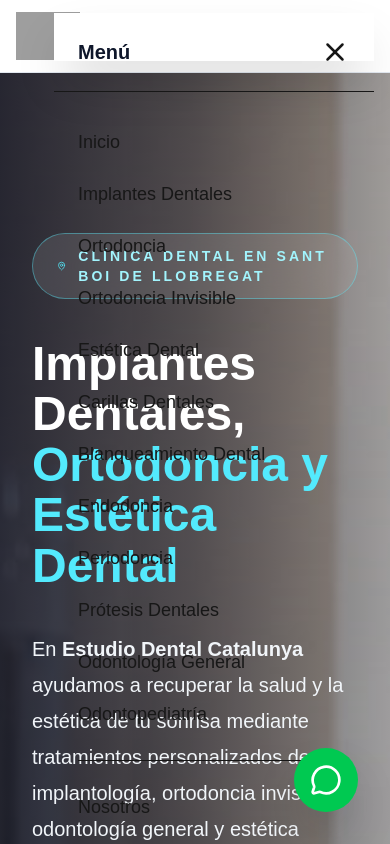
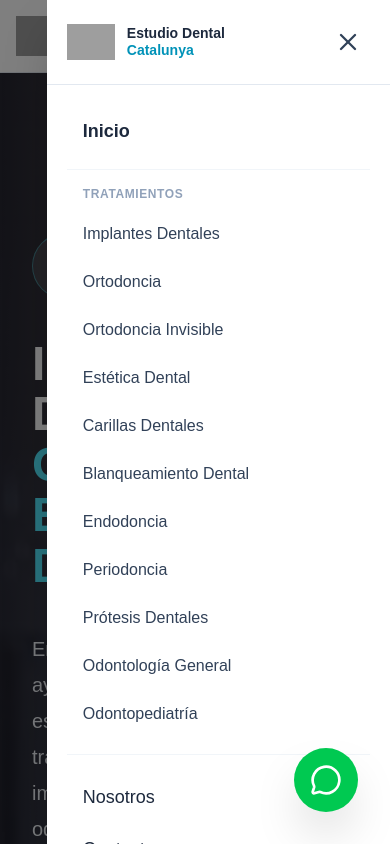
Before and after one commit to estudiodentalcataluna-sketch/estudio-dental-catalunya, a Next.js app: page / in a window 390 px wide. Both pictures are taken after a click on the button "Abrir menú". Shown: the top 844 px of the page. Built offline with nearby package versions, Linux system fonts and the light colour scheme; grey boxes are pictures that could not be loaded.

Commit message:
Mejorar menu movil y cabecera responsive

```diff
--- a/app/components/Header/Header.tsx
+++ b/app/components/Header/Header.tsx
@@ -6,14 +6,14 @@ import MobileMenu from "./MobileMenu";
 
 export default function Header() {
   return (
-    <header className="relative z-50 w-full">
+    <header className="sticky top-0 z-50 w-full">
       <TopBar />
 
       <div className="relative">
         <Navbar />
 
-        {/* Menú móvil */}
-        <div className="absolute right-4 top-1/2 z-[60] -translate-y-1/2 sm:right-6 xl:hidden">
+        {/* Cabecera móvil */}
+        <div className="absolute inset-x-0 top-0 z-[55] flex h-[72px] items-center bg-white px-4 sm:h-20 sm:px-6 xl:hidden">
           <MobileMenu />
         </div>
       </div>
--- a/app/components/Header/MobileMenu.tsx
+++ b/app/components/Header/MobileMenu.tsx
@@ -1,6 +1,7 @@
 "use client";
 
 import { useState } from "react";
+import Image from "next/image";
 import Link from "next/link";
 import { Menu, X } from "lucide-react";
 
@@ -11,115 +12,222 @@ export default function MobileMenu() {
 
   return (
     <>
-      {/* Botón hamburguesa */}
+      {/* Cabecera móvil */}
+      <div className="flex w-full items-center justify-between">
+        {/* Logo + nombre */}
+        <Link
+          href="/"
+          onClick={closeMenu}
+          className="flex items-center gap-3"
+        >
+          <Image
+            src="/images/logo-header.png"
+            alt="Estudio Dental Catalunya"
+            width={180}
+            height={50}
+            priority
+            className="h-10 w-auto object-contain"
+          />
 
-      <button
-        onClick={() => setOpen(true)}
-        className="xl:hidden rounded-lg p-2 text-slate-800"
-        aria-label="Abrir menú"
-      >
-        <Menu size={32} />
-      </button>
+          <span className="text-sm font-bold leading-tight text-slate-800 sm:text-base">
+            Estudio Dental
+            <span className="block text-cyan-600">
+              Catalunya
+            </span>
+          </span>
+        </Link>
 
-      {/* Fondo */}
+        {/* Botón hamburguesa */}
+        <button
+          type="button"
+          onClick={() => setOpen(true)}
+          className="rounded-xl p-2 text-slate-800 transition hover:bg-slate-100"
+          aria-label="Abrir menú"
+          aria-expanded={open}
+        >
+          <Menu size={30} strokeWidth={2} />
+        </button>
+      </div>
 
+      {/* Fondo oscuro */}
       {open && (
         <div
           onClick={closeMenu}
-          className="fixed inset-0 z-40 bg-black/50"
+          className="fixed inset-0 z-[60] bg-black/50"
+          aria-hidden="true"
         />
       )}
 
-      {/* Panel lateral */}
-
+      {/* Menú lateral */}
       <aside
-        className={`fixed right-0 top-0 z-50 h-full w-[320px] bg-white shadow-2xl transition-transform duration-300 ${
+        className={`fixed right-0 top-0 z-[70] flex h-full w-[min(88vw,360px)] flex-col bg-white shadow-2xl transition-transform duration-300 ${
           open ? "translate-x-0" : "translate-x-full"
         }`}
+        aria-hidden={!open}
       >
-        <div className="flex items-center justify-between border-b p-6">
+        {/* Cabecera del menú */}
+        <div className="flex items-center justify-between border-b border-slate-200 bg-white px-5 py-5">
+          <Link
+            href="/"
+            onClick={closeMenu}
+            className="flex items-center gap-3"
+          >
+            <Image
+              src="/images/logo-header.png"
+              alt="Estudio Dental Catalunya"
+              width={150}
+              height={45}
+              className="h-9 w-auto object-contain"
+            />
 
-          <h2 className="text-xl font-bold text-slate-900">
-            Menú
-          </h2>
+            <span className="text-sm font-bold leading-tight text-slate-800">
+              Estudio Dental
+              <span className="block text-cyan-600">
+                Catalunya
+              </span>
+            </span>
+          </Link>
 
           <button
+            type="button"
             onClick={closeMenu}
+            className="rounded-xl p-2 text-slate-700 transition hover:bg-slate-100"
             aria-label="Cerrar menú"
           >
-            <X size={30} />
+            <X size={28} />
           </button>
-
         </div>
 
-        <nav className="flex flex-col p-6">
-
-          <Link href="/" onClick={closeMenu} className="py-3 text-lg font-medium">
+        {/* Contenido */}
+        <nav className="flex-1 overflow-y-auto bg-white px-5 py-5">
+          <Link
+            href="/"
+            onClick={closeMenu}
+            className="block rounded-xl px-4 py-3 text-lg font-semibold text-slate-800 transition hover:bg-cyan-50 hover:text-cyan-700"
+          >
             Inicio
           </Link>
 
-          <Link href="/tratamientos/implantes" onClick={closeMenu} className="py-3 text-lg">
+          <div className="my-3 border-t border-slate-100" />
+
+          <p className="px-4 pb-2 pt-1 text-xs font-bold uppercase tracking-wider text-slate-400">
+            Tratamientos
+          </p>
+
+          <Link
+            href="/tratamientos/implantes"
+            onClick={closeMenu}
+            className="block rounded-xl px-4 py-3 text-base text-slate-700 transition hover:bg-cyan-50 hover:text-cyan-700"
+          >
             Implantes Dentales
           </Link>
 
-          <Link href="/tratamientos/ortodoncia" onClick={closeMenu} className="py-3 text-lg">
+          <Link
+            href="/tratamientos/ortodoncia"
+            onClick={closeMenu}
+            className="block rounded-xl px-4 py-3 text-base text-slate-700 transition hover:bg-cyan-50 hover:text-cyan-700"
+          >
             Ortodoncia
           </Link>
 
-          <Link href="/tratamientos/ortodoncia-invisible" onClick={closeMenu} className="py-3 text-lg">
+          <Link
+            href="/tratamientos/ortodoncia-invisible"
+            onClick={closeMenu}
+            className="block rounded-xl px-4 py-3 text-base text-slate-700 transition hover:bg-cyan-50 hover:text-cyan-700"
+          >
             Ortodoncia Invisible
           </Link>
 
-          <Link href="/tratamientos/estetica-dental" onClick={closeMenu} className="py-3 text-lg">
+          <Link
+            href="/tratamientos/estetica-dental"
+            onClick={closeMenu}
+            className="block rounded-xl px-4 py-3 text-base text-slate-700 transition hover:bg-cyan-50 hover:text-cyan-700"
+          >
             Estética Dental
           </Link>
 
-          <Link href="/tratamientos/carillas-dentales" onClick={closeMenu} className="py-3 text-lg">
+          <Link
+            href="/tratamientos/carillas-dentales"
+            onClick={closeMenu}
+            className="block rounded-xl px-4 py-3 text-base text-slate-700 transition hover:bg-cyan-50 hover:text-cyan-700"
+          >
             Carillas Dentales
           </Link>
 
-          <Link href="/tratamientos/blanqueamiento-dental" onClick={closeMenu} className="py-3 text-lg">
+          <Link
+            href="/tratamientos/blanqueamiento-dental"
+            onClick={closeMenu}
+            className="block rounded-xl px-4 py-3 text-base text-slate-700 transition hover:bg-cyan-50 hover:text-cyan-700"
+          >
             Blanqueamiento Dental
           </Link>
 
-          <Link href="/tratamientos/endodoncia" onClick={closeMenu} className="py-3 text-lg">
+          <Link
+            href="/tratamientos/endodoncia"
+            onClick={closeMenu}
+            className="block rounded-xl px-4 py-3 text-base text-slate-700 transition hover:bg-cyan-50 hover:text-cyan-700"
+          >
             Endodoncia
           </Link>
 
-          <Link href="/tratamientos/periodoncia" onClick={closeMenu} className="py-3 text-lg">
+          <Link
+            href="/tratamientos/periodoncia"
+            onClick={closeMenu}
+            className="block rounded-xl px-4 py-3 text-base text-slate-700 transition hover:bg-cyan-50 hover:text-cyan-700"
+          >
             Periodoncia
           </Link>
 
-          <Link href="/tratamientos/protesis-dentales" onClick={closeMenu} className="py-3 text-lg">
+          <Link
+            href="/tratamientos/protesis-dentales"
+            onClick={closeMenu}
+            className="block rounded-xl px-4 py-3 text-base text-slate-700 transition hover:bg-cyan-50 hover:text-cyan-700"
+          >
             Prótesis Dentales
           </Link>
 
-          <Link href="/tratamientos/odontologia-general" onClick={closeMenu} className="py-3 text-lg">
+          <Link
+            href="/tratamientos/odontologia-general"
+            onClick={closeMenu}
+            className="block rounded-xl px-4 py-3 text-base text-slate-700 transition hover:bg-cyan-50 hover:text-cyan-700"
+          >
             Odontología General
           </Link>
 
-          <Link href="/tratamientos/odontopediatria" onClick={closeMenu} className="py-3 text-lg">
+          <Link
+            href="/tratamientos/odontopediatria"
+            onClick={closeMenu}
+            className="block rounded-xl px-4 py-3 text-base text-slate-700 transition hover:bg-cyan-50 hover:text-cyan-700"
+          >
             Odontopediatría
           </Link>
 
-          <hr className="my-5" />
+          <div className="my-4 border-t border-slate-100" />
 
-          <Link href="/nosotros" onClick={closeMenu} className="py-3 text-lg">
+          <Link
+            href="/nosotros"
+            onClick={closeMenu}
+            className="block rounded-xl px-4 py-3 text-lg font-medium text-slate-800 transition hover:bg-cyan-50 hover:text-cyan-700"
+          >
             Nosotros
-          </Link>
-
-          <Link href="/contacto" onClick={closeMenu} className="py-3 text-lg">
-            Contacto
           </Link>
 
           <Link
             href="/contacto"
             onClick={closeMenu}
-            className="mt-8 rounded-full bg-cyan-600 px-6 py-4 text-center font-semibold text-white"
+            className="block rounded-xl px-4 py-3 text-lg font-medium text-slate-800 transition hover:bg-cyan-50 hover:text-cyan-700"
+          >
+            Contacto
+          </Link>
+
+          {/* Botón de cita */}
+          <Link
+            href="/contacto"
+            onClick={closeMenu}
+            className="mt-6 block rounded-full bg-cyan-600 px-6 py-4 text-center font-bold text-white shadow-lg transition hover:bg-cyan-700"
           >
             Primera visita gratuita
           </Link>
-
         </nav>
       </aside>
     </>
```
